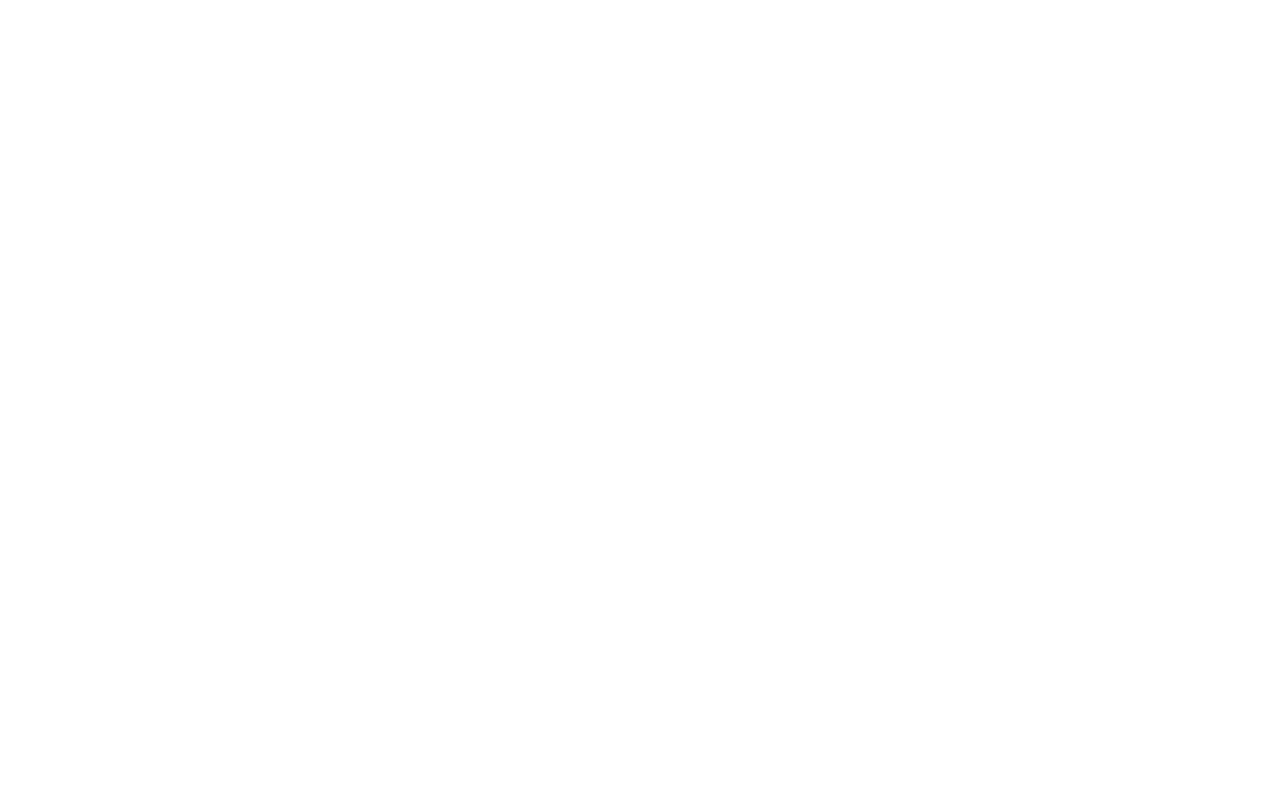
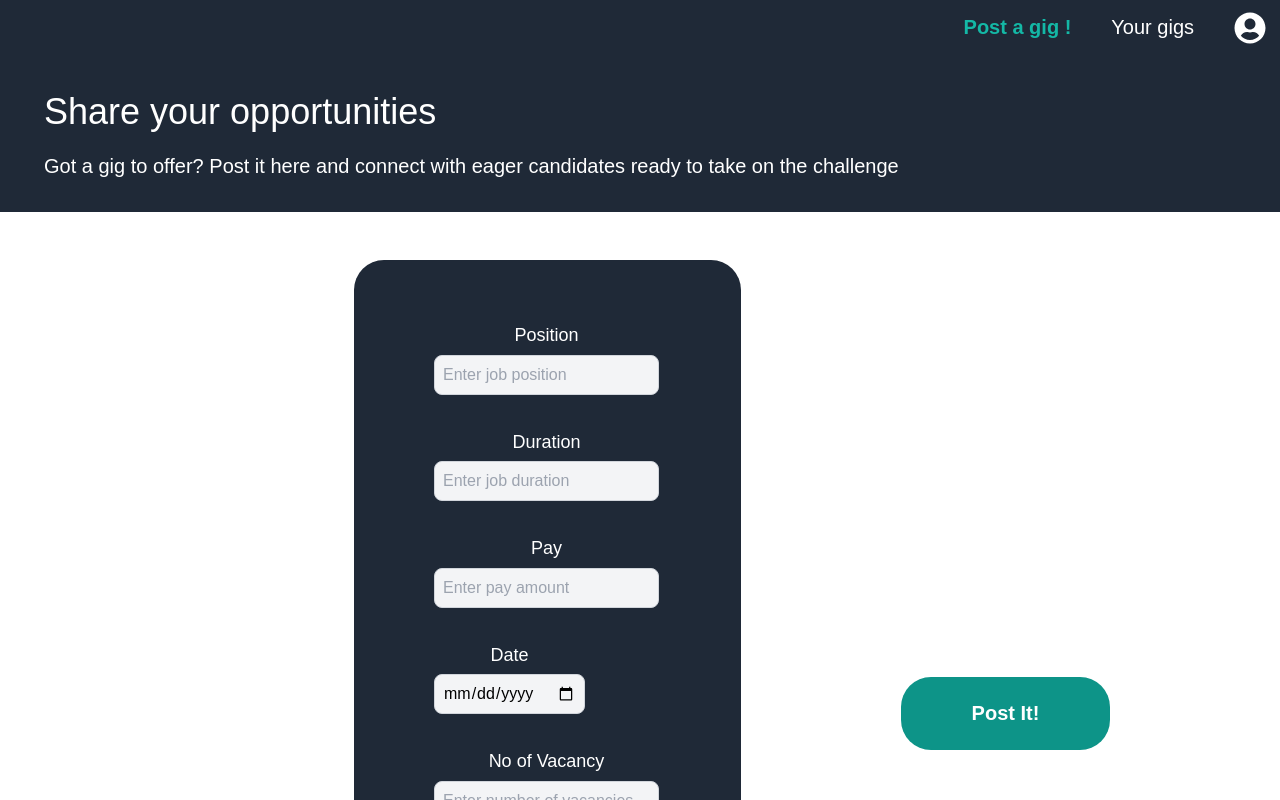
Before and after one commit to DINILKK/gig, a React (Create React App) app in the folder client/: page /gigPost/1 in a window 1280 px wide. Before the commit this address had no page. Shown: the top 800 px of the page. Built offline with nearby package versions, Linux system fonts and the light colour scheme.

Commit message:
provider track

```diff
--- a/client/src/App.js
+++ b/client/src/App.js
@@ -37,10 +37,11 @@ function App() {
           <Route path='/gigpool/:id' element={<GigPool />} />
           <Route path='/gigjournal/:id' element={<GigJournal />} />
           <Route path='/gigtracker/:id' element={<GigTracker />} />
-          <Route path='/gigPost' element={<GigPost />} />
+          <Route path='/gigPost/:id' element={<GigPost />} />
           <Route path='/seekerRegistration' element={<SeekerRegistration/>}/>
           <Route path='/providerRegistration' element={<ProviderRegistration/>}/>
           <Route path='/seekerprofile/:id' element={<SeekerProfile/>}/>
+          <Route path='/yourgig/:id' element={<GigList/>}/>
         </Routes>
       </BrowserRouter>
     </div>
--- a/client/src/pages/Providers/GigPost/Header.jsx
+++ b/client/src/pages/Providers/GigPost/Header.jsx
@@ -1,17 +1,19 @@
 import React from "react";
+import {Link} from "react-router-dom";
 import { FaUserCircle } from 'react-icons/fa';
 
 function Header() {
+  const userId = localStorage.getItem('userId');
   return (
     <header className="flex flex-col pt-3 pr-3.5 pb-8 pl-11 w-full bg-gray-800 max-md:pl-5 max-md:max-w-full">
       <nav className="flex justify-end gap-10 self-end max-w-full w-[976px] items-center">
         <div className="flex gap-10 items-center text-xl leading-tight text-white">
-          <a href="#" className="z-10 pt-0 pb-0.5 font-semibold text-teal-500">Post a gig !</a>
-          <a href="#" className="z-10 pt-0 pb-0.5 font-medium">Your gigs</a>
+          <Link to={`/gigpost/${userId}`} className="z-10 pt-0 pb-0.5 font-semibold text-teal-500">Post a gig !</Link>
+          <Link to={`/yourgig/${userId}`} className="z-10 pt-0 pb-0.5 font-medium">Your gigs</Link>
         </div>
-        <a href="#" title="Profile" className="text-white text-l">
+        <Link to={`#`} title="Profile" className="text-white text-l">
           <FaUserCircle className="w-8 h-8" />
-        </a>
+        </Link>
       </nav>
       <section className="flex flex-col self-start mt-12 leading-tight text-white max-md:mt-10 max-md:max-w-full">
         <h1 className="self-start text-4xl max-md:max-w-full">Share your opportunities</h1>
--- a/client/src/pages/Providers/YourGig/Header.jsx
+++ b/client/src/pages/Providers/YourGig/Header.jsx
@@ -1,13 +1,15 @@
 import React from "react";
+import {Link} from "react-router-dom"
 import { FaUserCircle } from 'react-icons/fa';
 
 function Header() {
+  const userId = localStorage.getItem('userId')
   return (
     <header className="flex flex-col pt-3 pr-3.5 pb-8 pl-11 w-full bg-gray-800 max-md:pl-5 max-md:max-w-full">
       <nav className="flex justify-end gap-10 self-end max-w-full w-[976px] items-center">
         <div className="flex gap-10 items-center text-xl leading-tight text-white">
-          <a href="#" className="z-10 pt-0 pb-0.5 font-semibold ">Post a gig !</a>
-          <a href="#" className="z-10 pt-0 pb-0.5 font-medium text-teal-500">Your gigs</a>
+          <Link to={`/gigpost/${userId}`} className="z-10 pt-0 pb-0.5 font-semibold ">Post a gig !</Link>
+          <Link to={`/yourgig/${userId}`} className="z-10 pt-0 pb-0.5 font-medium text-teal-500">Your gigs</Link>
         </div>
         <a href="#" title="Profile" className="text-white text-l">
           <FaUserCircle className="w-8 h-8" />
```
